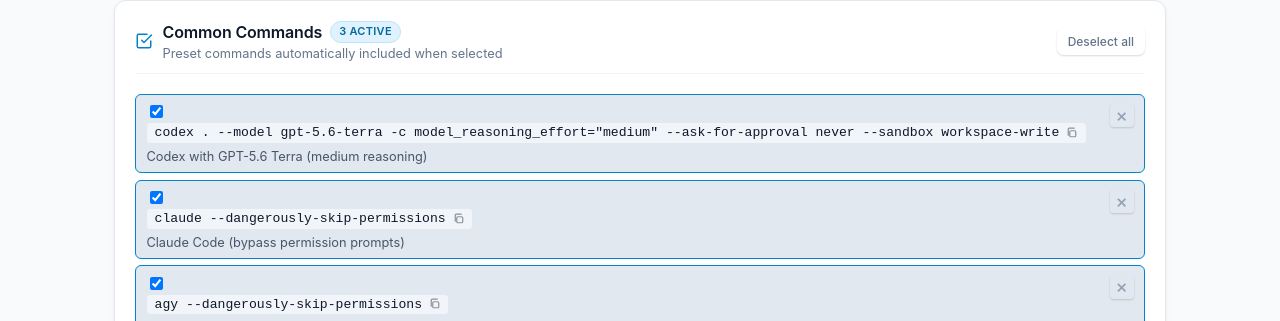
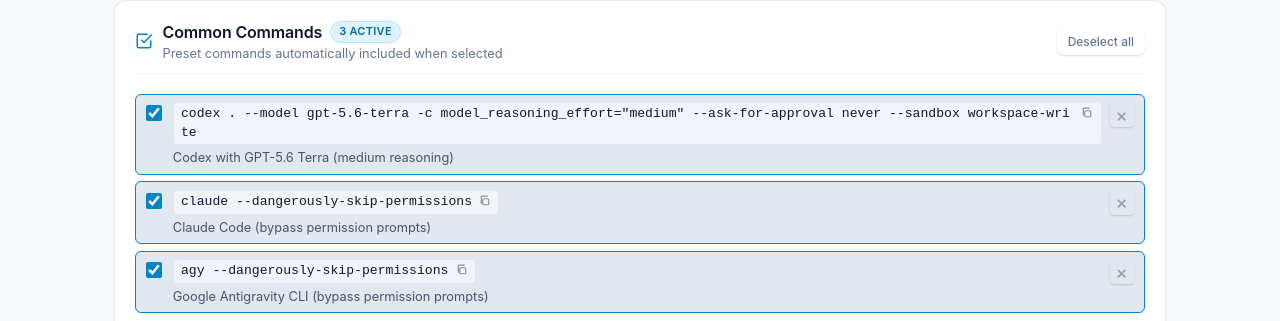
Before and after one commit to oscarqht/termi, a React (Vite) app: page / in a window 1280 px wide. Shown: the part 479-800 px from the top of the page. Built offline with nearby package versions, Linux system fonts and the light colour scheme; no server answers.

Commit message:
fix: clamp common commands to two lines with ellipsis and prevent overflow

```diff
--- a/src/styles.css
+++ b/src/styles.css
@@ -1681,6 +1681,7 @@
   flex-direction: column;
   gap: 0.4rem;
   margin: 0.25rem 0;
+  min-width: 0;
 }
 
 .common-cmd-item {
@@ -1693,6 +1694,7 @@
   border-radius: 6px;
   padding: 0.45rem 0.65rem;
   transition: border-color 0.15s, background 0.15s;
+  min-width: 0;
 }
 
 .common-cmd-item.active {
@@ -1700,6 +1702,7 @@
   background: var(--bg-surface-active);
 }
 
+label.common-cmd-label,
 .new-terminal-form label.common-cmd-label {
   display: flex;
   flex-direction: row;
@@ -1713,6 +1716,7 @@
   font-size: 0.85rem;
 }
 
+label.common-cmd-label input[type="checkbox"],
 .new-terminal-form label.common-cmd-label input[type="checkbox"] {
   accent-color: var(--btn-primary-bg);
   cursor: pointer;
@@ -1730,6 +1734,29 @@
   gap: 0.25rem;
   min-width: 0;
   flex: 1;
+  max-width: 100%;
+}
+
+.common-cmd-info .copyable-code {
+  max-width: 100%;
+  align-items: flex-start;
+}
+
+.common-cmd-info .copyable-code .copyable-code-text {
+  display: -webkit-box;
+  -webkit-line-clamp: 2;
+  line-clamp: 2;
+  -webkit-box-orient: vertical;
+  overflow: hidden;
+  text-overflow: ellipsis;
+  white-space: normal;
+  word-break: break-all;
+  overflow-wrap: anywhere;
+  line-height: 1.4;
+}
+
+.common-cmd-info .copyable-code .copyable-code-action {
+  margin-top: 2px;
 }
 
 .common-cmd-info code {
```
